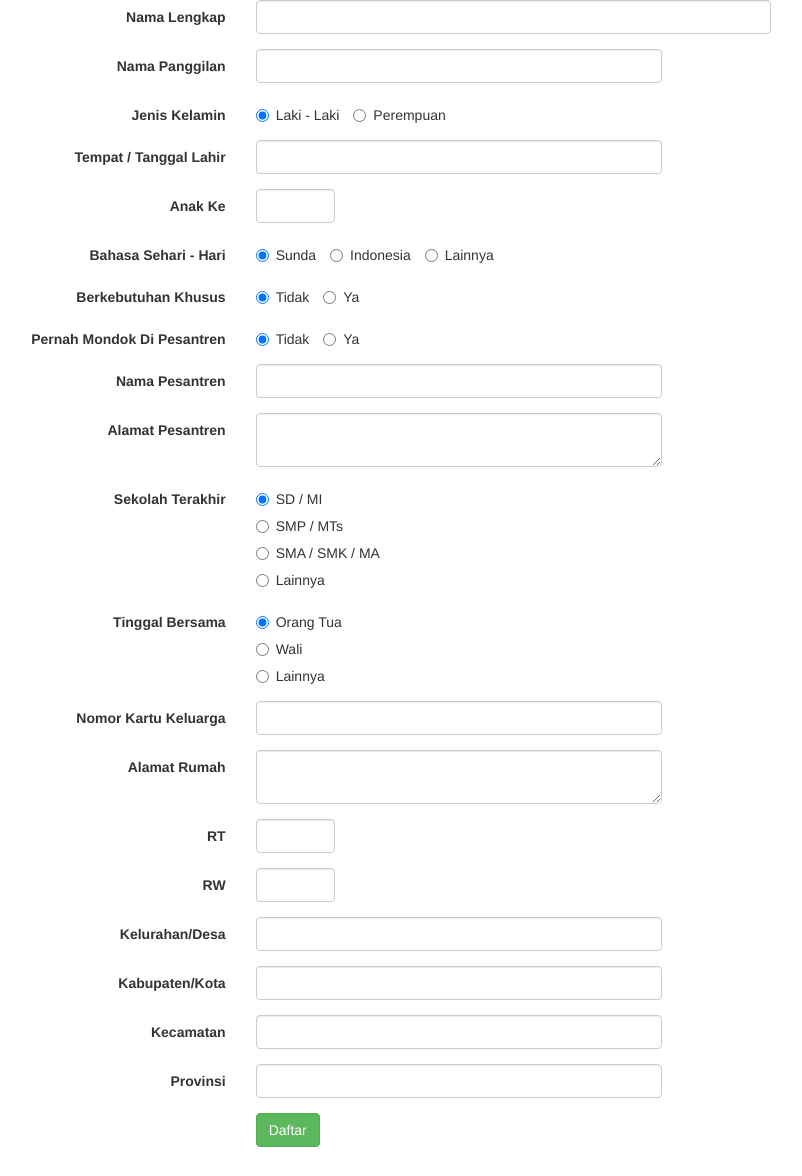
After one commit to rizkymb/kesiswaan, a PHP site: page /admin/daftarsantri.php in a window 1280 px wide. The commit adds this page. Shown: the whole page, without its empty margins (181-983 px from the left). Run offline with PHP 8.4, Linux system fonts and the light colour scheme.

Commit message:
Add Daftar Santri Page

```diff
--- /dev/null
+++ b/admin/daftarsantri.php
@@ -0,0 +1,273 @@
+<html>
+<head>
+    <meta charset="UTF-8">
+    <meta name="viewport" content="width=device-width, initial-scale=1.0">
+    <meta http-equiv="X-UA-Compatible" content="ie=edge">
+    <script src="https://ajax.googleapis.com/ajax/libs/jquery/1.12.4/jquery.min.js"></script>
+    <script src="../assets/js/bootstrap.min.js"></script>
+    <script src="../assets/js/jquery.min.js"></script>
+    <script src="https://code.jquery.com/jquery-3.3.1.js"></script>
+    <link href="../assets/css/bootstrap.min.css" rel="stylesheet">
+    <title>Admin Page</title>
+    <link rel="icon" href="../assets/image/component/logo.png" type="image/png">
+</head>
+<body>
+    <form class="form-horizontal">
+    <fieldset>
+
+    <!-- Text input-->
+    <div class="form-group">
+    <label class="col-md-4 control-label" for="namalengkap">Nama Lengkap</label>
+    <div class="col-md-5">
+    <input id="namalengkap" name="namalengkap" type="text" placeholder="" class="form-control input-md" required="">
+
+    </div>
+    </div>
+
+    <!-- Text input-->
+    <div class="form-group">
+    <label class="col-md-4 control-label" for="nama">Nama Panggilan</label>
+    <div class="col-md-4">
+    <input id="nama" name="nama" type="text" placeholder="" class="form-control input-md" required="">
+
+    </div>
+    </div>
+
+    <!-- Multiple Radios (inline) -->
+    <div class="form-group">
+    <label class="col-md-4 control-label" for="jeniskelamin">Jenis Kelamin</label>
+    <div class="col-md-4">
+        <label class="radio-inline" for="jeniskelamin-0">
+        <input type="radio" name="jeniskelamin" id="jeniskelamin-0" value="1" checked="checked">
+        Laki - Laki
+        </label>
+        <label class="radio-inline" for="jeniskelamin-1">
+        <input type="radio" name="jeniskelamin" id="jeniskelamin-1" value="2">
+        Perempuan
+        </label>
+    </div>
+    </div>
+
+    <!-- Text input-->
+    <div class="form-group">
+    <label class="col-md-4 control-label" for="tempatlahir">Tempat / Tanggal Lahir</label>
+    <div class="col-md-4">
+    <input id="tempatlahir" name="tempatlahir" type="text" placeholder="" class="form-control input-md" required="">
+
+    </div>
+    </div>
+
+    <!-- Text input-->
+    <div class="form-group">
+    <label class="col-md-4 control-label" for="anakke">Anak Ke</label>
+    <div class="col-md-1">
+    <input id="anakke" name="anakke" type="text" placeholder="" class="form-control input-md" required="">
+
+    </div>
+    </div>
+
+    <!-- Multiple Radios (inline) -->
+    <div class="form-group">
+    <label class="col-md-4 control-label" for="bahasa">Bahasa Sehari - Hari</label>
+    <div class="col-md-4">
+        <label class="radio-inline" for="bahasa-0">
+        <input type="radio" name="bahasa" id="bahasa-0" value="1" checked="checked">
+        Sunda
+        </label>
+        <label class="radio-inline" for="bahasa-1">
+        <input type="radio" name="bahasa" id="bahasa-1" value="2">
+        Indonesia
+        </label>
+        <label class="radio-inline" for="bahasa-2">
+        <input type="radio" name="bahasa" id="bahasa-2" value="3">
+        Lainnya
+        </label>
+    </div>
+    </div>
+
+    <!-- Multiple Radios (inline) -->
+    <div class="form-group">
+    <label class="col-md-4 control-label" for="kebutuhankhusus">Berkebutuhan Khusus</label>
+    <div class="col-md-4">
+        <label class="radio-inline" for="kebutuhankhusus-0">
+        <input type="radio" name="kebutuhankhusus" id="kebutuhankhusus-0" value="1" checked="checked">
+        Tidak
+        </label>
+        <label class="radio-inline" for="kebutuhankhusus-1">
+        <input type="radio" name="kebutuhankhusus" id="kebutuhankhusus-1" value="2">
+        Ya
+        </label>
+    </div>
+    </div>
+
+    <!-- Multiple Radios (inline) -->
+    <div class="form-group">
+    <label class="col-md-4 control-label" for="mondok">Pernah Mondok Di Pesantren</label>
+    <div class="col-md-4">
+        <label class="radio-inline" for="mondok-0">
+        <input type="radio" name="mondok" id="mondok-0" value="1" checked="checked">
+        Tidak
+        </label>
+        <label class="radio-inline" for="mondok-1">
+        <input type="radio" name="mondok" id="mondok-1" value="2">
+        Ya
+        </label>
+    </div>
+    </div>
+
+    <!-- Text input-->
+    <div class="form-group">
+    <label class="col-md-4 control-label" for="namapesantren">Nama Pesantren</label>
+    <div class="col-md-4">
+    <input id="namapesantren" name="namapesantren" type="text" placeholder="" class="form-control input-md" required="">
+
+    </div>
+    </div>
+
+    <!-- Textarea -->
+    <div class="form-group">
+    <label class="col-md-4 control-label" for="alamatpesantren">Alamat Pesantren</label>
+    <div class="col-md-4">
+        <textarea class="form-control" id="alamatpesantren" name="alamatpesantren"></textarea>
+    </div>
+    </div>
+
+    <!-- Multiple Radios -->
+    <div class="form-group">
+    <label class="col-md-4 control-label" for="sekolahterakhir">Sekolah Terakhir</label>
+    <div class="col-md-4">
+    <div class="radio">
+        <label for="sekolahterakhir-0">
+        <input type="radio" name="sekolahterakhir" id="sekolahterakhir-0" value="1" checked="checked">
+        SD / MI
+        </label>
+        </div>
+    <div class="radio">
+        <label for="sekolahterakhir-1">
+        <input type="radio" name="sekolahterakhir" id="sekolahterakhir-1" value="2">
+        SMP / MTs
+        </label>
+        </div>
+    <div class="radio">
+        <label for="sekolahterakhir-2">
+        <input type="radio" name="sekolahterakhir" id="sekolahterakhir-2" value="3">
+        SMA / SMK / MA
+        </label>
+        </div>
+    <div class="radio">
+        <label for="sekolahterakhir-3">
+        <input type="radio" name="sekolahterakhir" id="sekolahterakhir-3" value="4">
+        Lainnya
+        </label>
+        </div>
+    </div>
+    </div>
+
+    <!-- Multiple Radios -->
+    <div class="form-group">
+    <label class="col-md-4 control-label" for="tinggaldengan">Tinggal Bersama</label>
+    <div class="col-md-4">
+    <div class="radio">
+        <label for="tinggaldengan-0">
+        <input type="radio" name="tinggaldengan" id="tinggaldengan-0" value="1" checked="checked">
+        Orang Tua
+        </label>
+        </div>
+    <div class="radio">
+        <label for="tinggaldengan-1">
+        <input type="radio" name="tinggaldengan" id="tinggaldengan-1" value="2">
+        Wali
+        </label>
+        </div>
+    <div class="radio">
+        <label for="tinggaldengan-2">
+        <input type="radio" name="tinggaldengan" id="tinggaldengan-2" value="3">
+        Lainnya
+        </label>
+        </div>
+    </div>
+    </div>
+
+    <!-- Text input-->
+    <div class="form-group">
+    <label class="col-md-4 control-label" for="nomorkk">Nomor Kartu Keluarga</label>
+    <div class="col-md-4">
+    <input id="nomorkk" name="nomorkk" type="text" placeholder="" class="form-control input-md" required="">
+
+    </div>
+    </div>
+
+    <!-- Textarea -->
+    <div class="form-group">
+    <label class="col-md-4 control-label" for="namajalan">Alamat Rumah</label>
+    <div class="col-md-4">
+        <textarea class="form-control" id="namajalan" name="namajalan"></textarea>
+    </div>
+    </div>
+
+    <!-- Text input-->
+    <div class="form-group">
+    <label class="col-md-4 control-label" for="rt">RT</label>
+    <div class="col-md-1">
+    <input id="rt" name="rt" type="text" placeholder="" class="form-control input-md">
+
+    </div>
+    </div>
+
+    <!-- Text input-->
+    <div class="form-group">
+    <label class="col-md-4 control-label" for="rw">RW</label>
+    <div class="col-md-1">
+    <input id="rw" name="rw" type="text" placeholder="" class="form-control input-md">
+
+    </div>
+    </div>
+
+    <!-- Text input-->
+    <div class="form-group">
+    <label class="col-md-4 control-label" for="desa">Kelurahan/Desa</label>
+    <div class="col-md-4">
+    <input id="desa" name="desa" type="text" placeholder="" class="form-control input-md">
+
+    </div>
+    </div>
+
+    <!-- Text input-->
+    <div class="form-group">
+    <label class="col-md-4 control-label" for="kabupaten">Kabupaten/Kota</label>
+    <div class="col-md-4">
+    <input id="kabupaten" name="kabupaten" type="text" placeholder="" class="form-control input-md" required="">
+
+    </div>
+    </div>
+
+    <!-- Text input-->
+    <div class="form-group">
+    <label class="col-md-4 control-label" for="kecamatan">Kecamatan</label>
+    <div class="col-md-4">
+    <input id="kecamatan" name="kecamatan" type="text" placeholder="" class="form-control input-md" required="">
+
+    </div>
+    </div>
+
+    <!-- Text input-->
+    <div class="form-group">
+    <label class="col-md-4 control-label" for="provinsi">Provinsi</label>
+    <div class="col-md-4">
+    <input id="provinsi" name="provinsi" type="text" placeholder="" class="form-control input-md" required="">
+
+    </div>
+    </div>
+
+    <!-- Button -->
+    <div class="form-group">
+    <label class="col-md-4 control-label" for="submit"></label>
+    <div class="col-md-4">
+        <button id="submit" name="submit" class="btn btn-success">Daftar</button>
+    </div>
+    </div>
+
+    </fieldset>
+    </form>
+</body>
+</html>
--- a/admin/index.php
+++ b/admin/index.php
@@ -30,7 +30,7 @@
                 <li class="dropdown">
                     <a href="#" class="dropdown-toggle" data-toggle="dropdown" role="button" aria-haspopup="true" aria-expanded="false">Menu <span class="caret"></span></a>
                     <ul class="dropdown-menu">
-                      <li><a href="#">New Project</a></li>
+                      <li><a href="daftarsantri.php">Input Data Santri</a></li>
                       <li><a href="#">Existing Project</a></li>
                       <li><a href="#">Statistic</a></li>
                       <li><a href="#">Reminder Setting</a></li>
--- a/index.php
+++ b/index.php
@@ -31,7 +31,7 @@
                     <a href="#" class="dropdown-toggle" data-toggle="dropdown" role="button" aria-haspopup="true" aria-expanded="false">Menu <span class="caret"></span></a>
                     <ul class="dropdown-menu">
                       <li><a href="#">Rekap Santri</a></li>
-                      <li><a href="#">Existing Project</a></li>
+                      <li><a href="#">Input Data Santri</a></li>
                       <li><a href="#">Statistic</a></li>
                       <li><a href="#">Reminder Setting</a></li>
                       <li role="separator" class="divider"></li>
```
